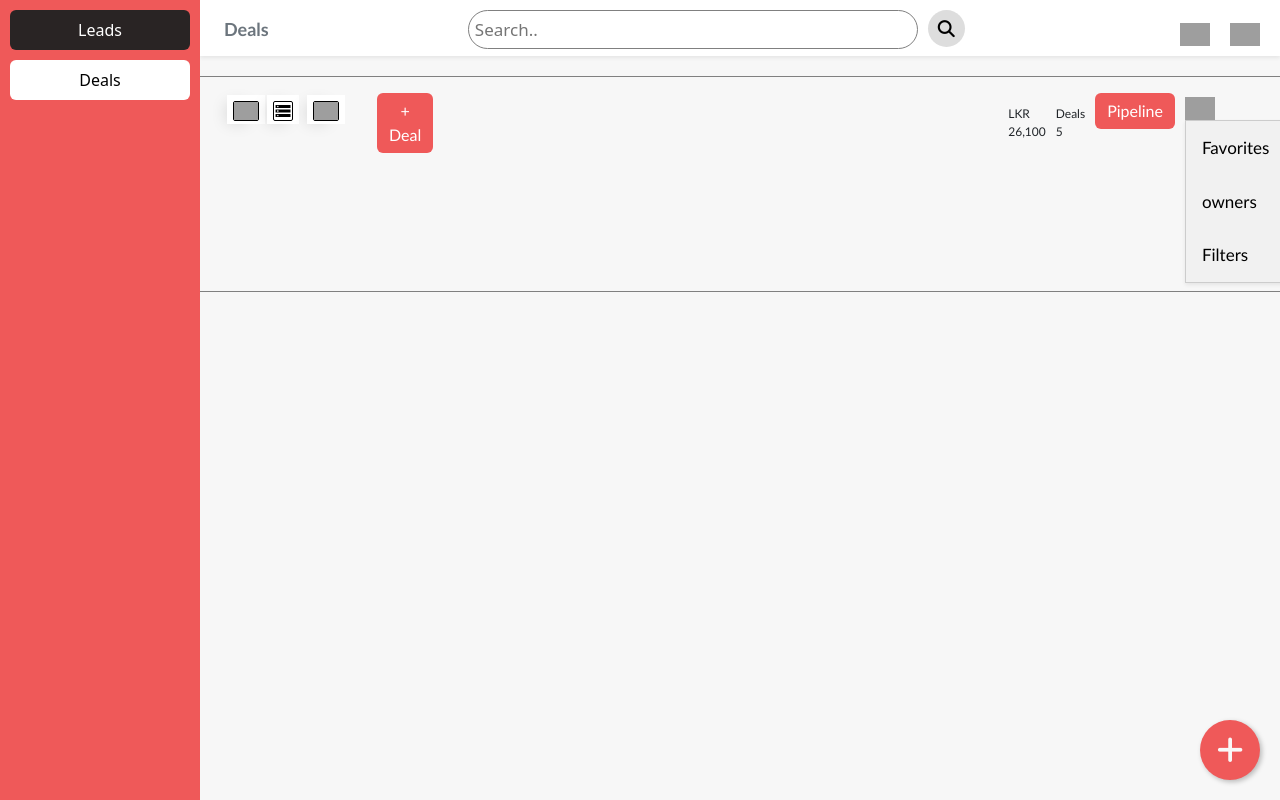
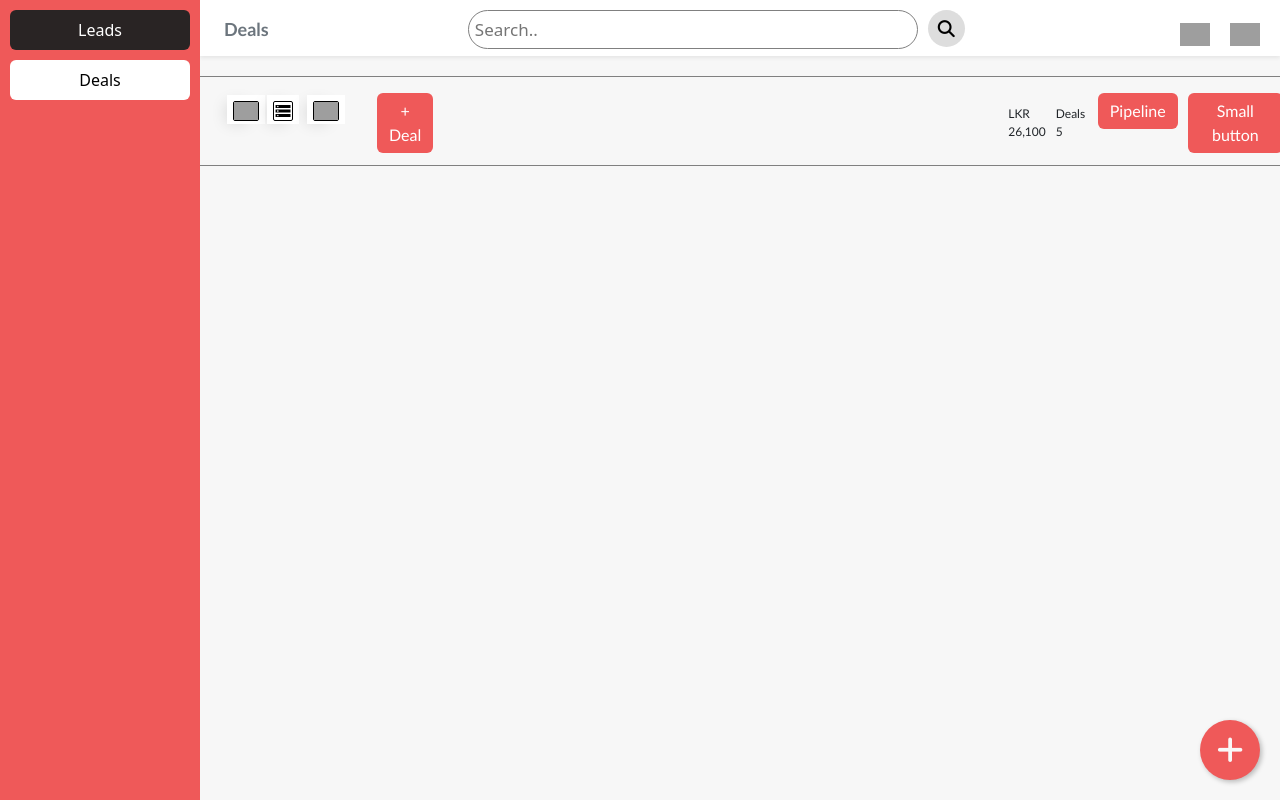
Before and after one commit to SmpManeth/pipedrive-php, a PHP site: page /pipedrive/dashboard.php in a window 1280 px wide. Run offline with PHP 8.4, Linux system fonts and the light colour scheme; the visitor is signed in with stand-in values (Sample User, id 1); data that the repository does not hold is empty; some libraries are stand-ins or nearby versions; grey boxes are pictures that could not be loaded.

Commit message:
xxxxxxxxxxxxxx

```diff
--- a/app/includes/deals.php
+++ b/app/includes/deals.php
@@ -184,51 +184,44 @@ $mob_typr = selectAll('phone_type')
                <li><a class="dropdown-item" href="#">+ Edit Pipline</a></li>
             </ul>
          </div>
-         <!--everyone dropdown list start-->
          <div class="group_2">
+            <button class="btn btn-primary-1" type="button" data-bs-toggle="dropdown" aria-expanded="false">
+               Small button
+            </button>
+            <ul class="dropdown-menu">
+               <form class="form-inline d-flex justify-content-center md-form form-sm active-pink active-pink-2 mt-2">
+                  <i class="fas fa-search" aria-hidden="true"></i>
+                  <input class="form-control form-control-sm ml-3 w-75" type="text" placeholder="Search" aria-label="Search">
+               </form>
+               <hr class="dropdown-divider">
+               </li>
 
-            <div class="dropdown2">
-               <img onclick="myFunction1()" class="dropbtn user everyone" src="https://i.ytimg.com/an_webp/i8fAO_zyFAM/mqdefault_6s.webp?du=3000&sqp=CPXv5ZQG&rs=AOn4CLDZpfKEDDxrtXY5AQgP-CWzTWrOig">
-               <div id="myDropdown1" class="dropdown-content1 shadow-sm">
+                  <div class="tab">
+                  <button class="tablinks" onclick="openCity(event, 'Favorit')" id="defaultOpen">Favorites</button>
+                  <button class="tablinks" onclick="openCity(event, 'Owners')">Owners</button>
+                  <button class="tablinks" onclick="openCity(event, 'Filters')">Filters</button>
+               </div>
 
-                  <!--everyone button edit start dhanushka -->
-                  <div class="nav everyone" id="v-pills-tab" role="tablist" aria-orientation="vertical">
-                     <div class="tab">
-                        <button class="tablinks" onclick="openCity(event, 'London')">Favorites</button>
-                        <button class="tablinks" onclick="openCity(event, 'Paris')">owners</button>
-                        <button class="tablinks" onclick="openCity(event, 'Tokyo')">Filters</button>
-                     </div>
+               <div id="Favorit" class="tabcontent">
+                  <span onclick="this.parentElement.style.display='none'" class="topright">&times</span>
+                  <h3>London</h3>
+                  <p>London is the capital city of England.</p>
+               </div>
 
-                     <!-- Tab content -->
-                     <div id="London" class="tabcontent">
-                        <h3>Favorites</h3>
-                        <h6>Owners</h6>
-                        <a href="#">add new filter</a>
-                     </div>
+               <div id="Owners" class="tabcontent">
+                  <span onclick="this.parentElement.style.display='none'" class="topright">&times</span>
+                  <h3>Paris</h3>
+                  <p>Paris is the capital of France.</p>
+               </div>
 
-                     <div id="Paris" class="tabcontent">
-                        <h3>Owners</h3>
-                        <h6>Everyone</h6>
-                        <a href="#">add new filter</a>
-                     </div>
+               <div id="Filters" class="tabcontent">
+                  <span onclick="this.parentElement.style.display='none'" class="topright">&times</span>
+                  <h3>Tokyo</h3>
+                  <p>Tokyo is the capital of Japan.</p>
+               </div>
 
-                     <div id="Tokyo" class="tabcontent">
-                        <h3>Filters</h3>
-                        <a href="#">All deleted deals</a>
-                        <a href="#">All lost deals</a>
-                        <a href="#">All open deals</a>
-                        <a href="#">All won deals</a>
-                        <a href="#">More than 3 months old deals</a>
-                        <a href="#">Rotten deals</a>
-                     </div>
-                  </div>
-                  <!--everyone button edit start dhanushka -->
-               </div>
-            </div>
-
-
+            </ul>
          </div>
-         <!--everyone dropdown list end-->
 
 
       </div>
@@ -291,6 +284,23 @@ $mob_typr = selectAll('phone_type')
          </div>
 
       </div>
+      <script>
+         function openCity(evt, cityName) {
+            var i, tabcontent, tablinks;
+            tabcontent = document.getElementsByClassName("tabcontent");
+            for (i = 0; i < tabcontent.length; i++) {
+               tabcontent[i].style.display = "none";
+            }
+            tablinks = document.getElementsByClassName("tablinks");
+            for (i = 0; i < tablinks.length; i++) {
+               tablinks[i].className = tablinks[i].className.replace(" active", "");
+            }
+            document.getElementById(cityName).style.display = "block";
+            evt.currentTarget.className += " active";
+         }
+         // Get the element with id="defaultOpen" and click on it
+         document.getElementById("defaultOpen").click();
+      </script>
 
 
    <?php } ?>
```
